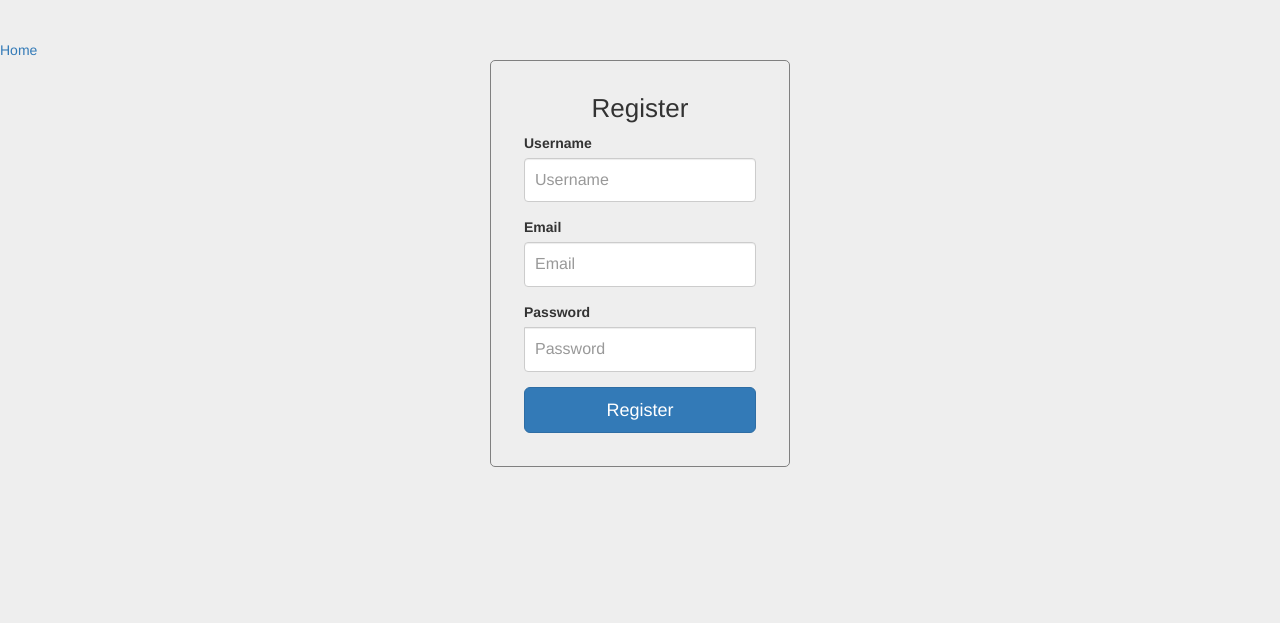
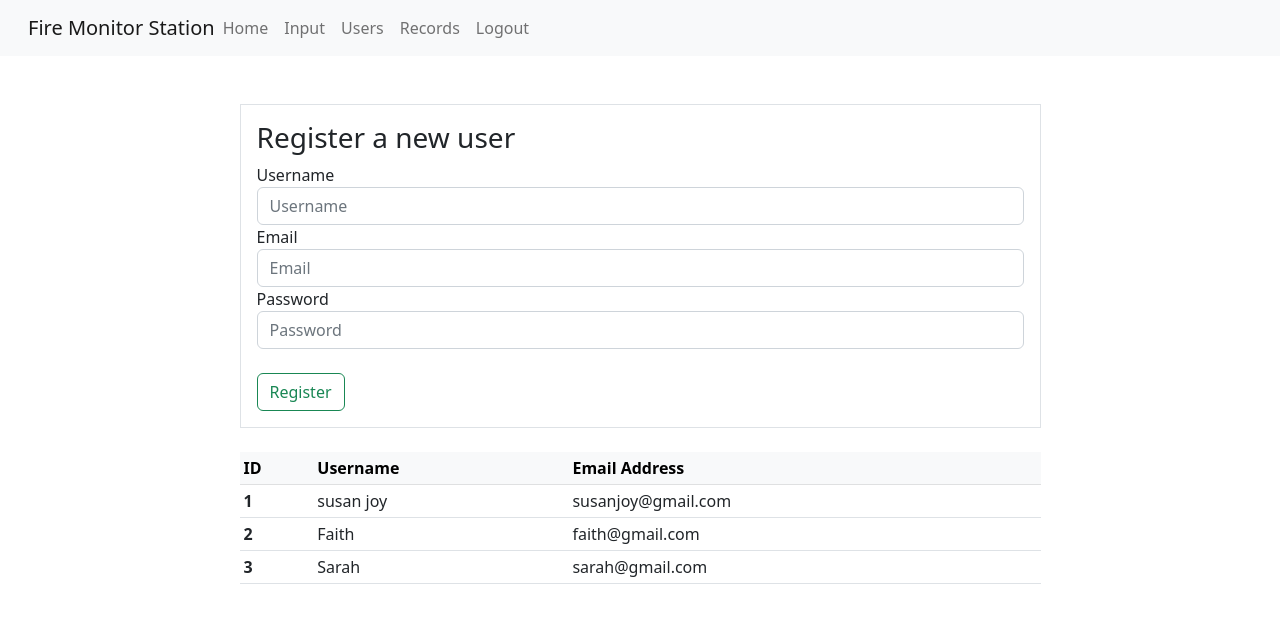
Before and after one commit to SusanGicheha/Forest-Fire-Detection-Using-Machine-Learning, a Flask app: page /register in a window 1280 px wide. Shown: the top 623 px of the page. Run offline with Flask 2, Linux system fonts and the light colour scheme; a user stored in the database is signed in; data comes from the database, SQL or seed files in the repository; both versions use the stored data as it was after the commit; parts of the project's set-up code (start-up, migrations or seed data) failed here and were passed over; some libraries are stand-ins or nearby versions.

Commit message:
read from db

```diff
--- a/app.py
+++ b/app.py
@@ -1,4 +1,5 @@
 #imports
+
 
 
 from email.policy import default
@@ -9,11 +10,13 @@ from flask_sqlalchemy import SQLAlchemy
 from flask_login import current_user,UserMixin,login_user,LoginManager,login_required,logout_user,current_user
 from flask_bcrypt import Bcrypt
 from flask_wtf import FlaskForm
-from wtforms import HiddenField,StringField,PasswordField,IntegerField,FloatField
+from wtforms import EmailField,HiddenField,StringField,PasswordField,IntegerField,FloatField
 from wtforms.validators import InputRequired,Email,Length,ValidationError,DataRequired,NumberRange
 from flask_bootstrap import Bootstrap
 from joblib import load
 import numpy as np
+import warnings
+warnings.filterwarnings('ignore')
 
 app = Flask(__name__)
 db = SQLAlchemy(app)
@@ -53,7 +56,7 @@ class features(db.Model):
 
 
 class RegisterForm(FlaskForm):
-    email = StringField(validators=[InputRequired(),Length(min=4,max=90),Email(message='Invalid email')],render_kw={"placeholder":"Email"})
+    email = EmailField(validators=[InputRequired(),Length(min=4,max=90)],render_kw={"placeholder":"Email"})
     username = StringField(validators=[InputRequired(),Length(min=4,max=20)],render_kw={"placeholder":"Username"})
     password = PasswordField(validators=[InputRequired(),Length(min=4, max=20)], render_kw={"placeholder":"Password"})
 
@@ -115,7 +118,10 @@ def predict():
     db.session.commit()
     return render_template('dashboard.html',name=session.get("username","Unknown"),prediction_text='{}'.format(prediction))
 
-
+@app.route("/records", methods=['GET','POST'])
+def records():
+    read_records=features.query.order_by(features.id)
+    return render_template('records.html',name=session.get("username","Unknown"),read_records=read_records)
 
 
 @app.route("/login", methods=['GET','POST'])
@@ -150,6 +156,7 @@ def dashboard():
 
 
 @app.route("/register", methods=['GET','POST'])
+#@login_required
 def register():
     form =  RegisterForm()
     if form.validate_on_submit():
@@ -157,9 +164,10 @@ def register():
         new_user = User(username=form.username.data, email=form.email.data, password=hashed_password)
         db.session.add(new_user)
         db.session.commit()
-        return redirect(url_for('login'))
+        flash("User Added Successfully! ")
 
-    return render_template('register.html',form=form)
+    read_users=User.query.order_by(User.id)
+    return render_template('register.html',form=form,read_users=read_users)
 
 @app.route("/logout", methods=['GET','POST'])
 @login_required
--- a/static/css/signin.css
+++ b/static/css/signin.css
@@ -6,8 +6,9 @@ body {
 }
 
 .form-signin {
-  max-width: 330px;
+  width: 330px;
   padding: 15px;
+
 
 }
 ul {
--- a/templates/navbar.html
+++ b/templates/navbar.html
@@ -6,10 +6,15 @@
     </button>
     <div class="collapse navbar-collapse" id="navbarNavAltMarkup">
       <div class="navbar-nav">
+        {% if current_user.is_authenticated %}
         <a class="nav-link" aria-current="page" href="{{url_for('dashboard')}}">Home</a>
         <a class="nav-link" href="{{url_for('inputs')}}">Input</a>
-        <a class="nav-link" href="#">Records</a>
+        <a class="nav-link" href="{{url_for('register')}}">Users</a>
+        <a class="nav-link" href="{{url_for('records')}}">Records</a>
         <a class="nav-link" href="{{url_for('logout')}}">Logout</a>
+        {%else%}
+        <a class="nav-link" href="{{url_for('login')}}">Login</a>
+        {%endif%}
       </div>
     </div>
   </div>
--- a/templates/register.html
+++ b/templates/register.html
@@ -1,23 +1,32 @@
-{% extends "bootstrap/base.html" %}
+{% extends 'template.html' %}
 {% import "bootstrap/wtf.html" as wtf %}
 {% block title %}
-Register
+Inputs
 {% endblock %}
-
 {% block styles %}
 {{super()}}
-
 <link href="/static/css/signin.css" rel="stylesheet">
 {% endblock %}
 
+
 {% block content %}
-<a href="{{url_for('home')}}">Home</a>
-<div class="container ">
+
+<div class="p-4 d-flex justify-content-center">
 
 
-  <main class="form-signin">
-  <form class="form-signin" method="post" action="/register">
-  <h2 class="form-signin-heading">Register</h2>
+  <main class="w-75">
+  <div class="p-3 border">
+    {% for message in get_flashed_messages() %}
+    <div class="alert alert-danger d-flex align-items-center" role="alert">
+      <div>
+      {{message}}
+
+      </div>
+    </div>
+  {% endfor %}
+  <form class="justify-content-md-center" method="post" action="/register">
+  <h3 class="form-signin-heading">Register a new user</h3>
+
     {{form.hidden_tag()}}
 
 
@@ -26,9 +35,39 @@ Register
     {{wtf.form_field(form.email)}}
 
     {{wtf.form_field(form.password)}}
+  </br>
+    <button class="btn btn-outline-success " type="submit">Register</button>
 
-    <button class="btn btn-lg btn-primary btn-block" type="submit">Register</button>
   </form>
+  </div>
+</br>
+  {% if current_user.is_authenticated %}
+  <div class="table-responsive">
+    <table class="table table-sm ">
+     <thead class="table-light">
+        <tr>
+         <th scope="col">ID</th>
+         <th scope="col">Username</th>
+         <th scope="col">Email Address</th>
+
+         </tr>
+         </thead>
+         {% for user in read_users %}
+         <tbody >
+        <tr>
+             <th scope="row">{{user.id}}</th>
+
+             <td>{{user.username}}</td>
+             <td>{{user.email}}</td>
+
+
+             </tr>
+
+         </tbody>
+         {%endfor%}
+     </table>
+    </div>
+  {%endif%}
   </main>
 
 </div>
```
Also changed, not shown: templates/login.html (+16 -13 lines), templates/records.html (added, +47 -0 lines), database.db.
